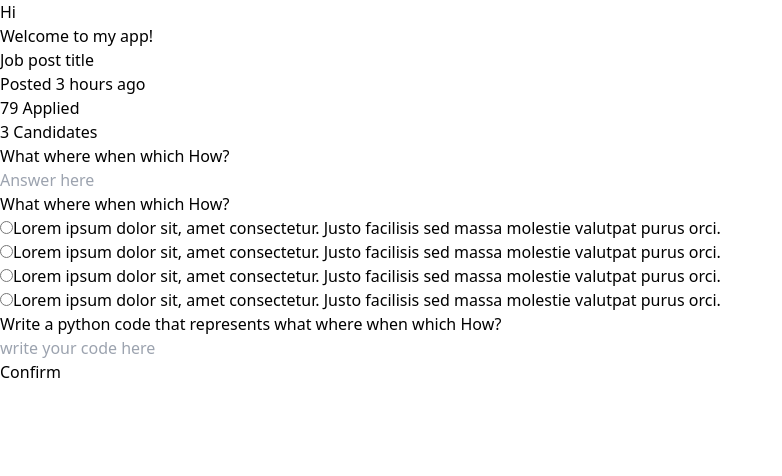
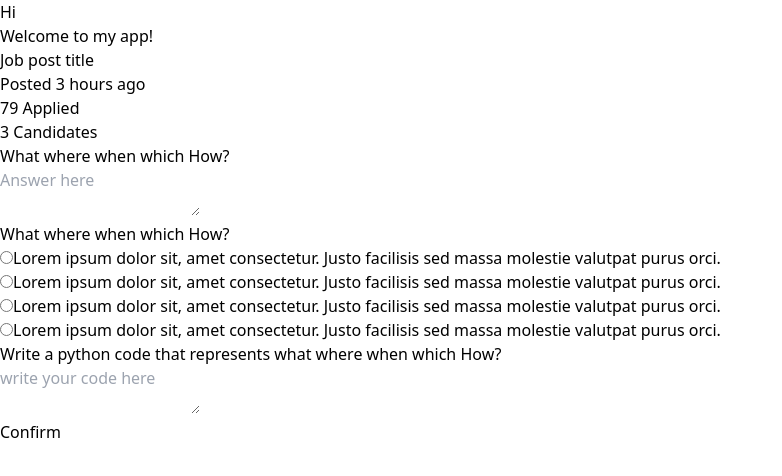
Before and after one commit to dragonsbootcampllc/Spotalent, a React (Vite) app in the folder Client/: page / in a window 1280 px wide. Shown: the top 476 px of the page, without its empty margins (0-782 px from the left). Built offline with nearby package versions, Linux system fonts and the light colour scheme.

Commit message:
fix: convert input to text erea

```diff
--- a/Client/src/componants/Application.jsx
+++ b/Client/src/componants/Application.jsx
@@ -13,10 +13,10 @@ function FillApplication() {
         <h2 className="font-medium py-2 md:text-xl">
           What where when which How?
         </h2>
-        <input
+        <textarea
           type="text"
           placeholder="Answer here"
-          className="px-4 pt-2 pb-8 w-full border rounded focus:border-gray-300"
+          className="px-4 pt-2 pb-8 w-full border resize-none rounded focus:border-gray-300"
         />
       </div>
       <div>
@@ -82,8 +82,8 @@ function FillApplication() {
         <h2 className="font-medium py-2 md:text-xl">
           Write a python code that represents what where when which How?
         </h2>
-        <input
-          className="px-4 pt-2 pb-8 w-full border rounded"
+        <textarea
+          className="px-4 pt-2 pb-8 w-full border rounded resize-none"
           type="text"
           placeholder="write your code here"
         />
```
